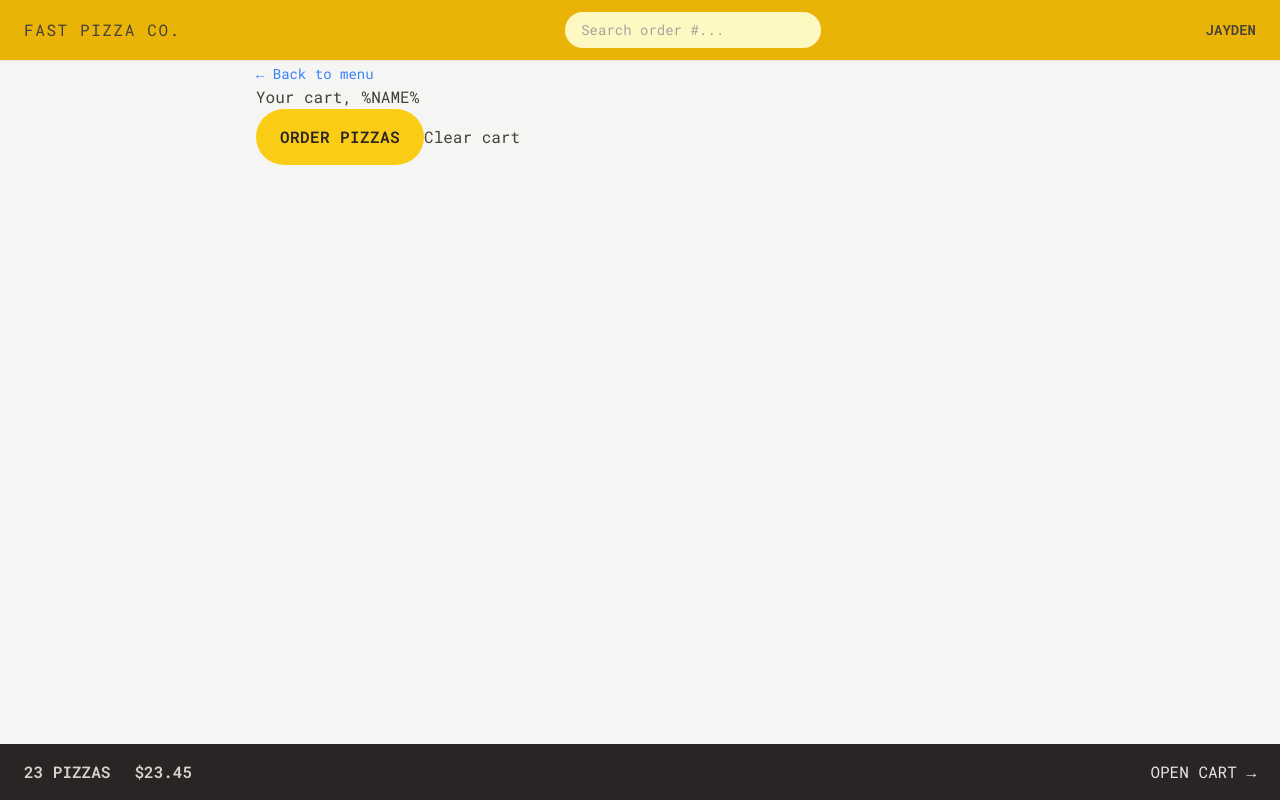
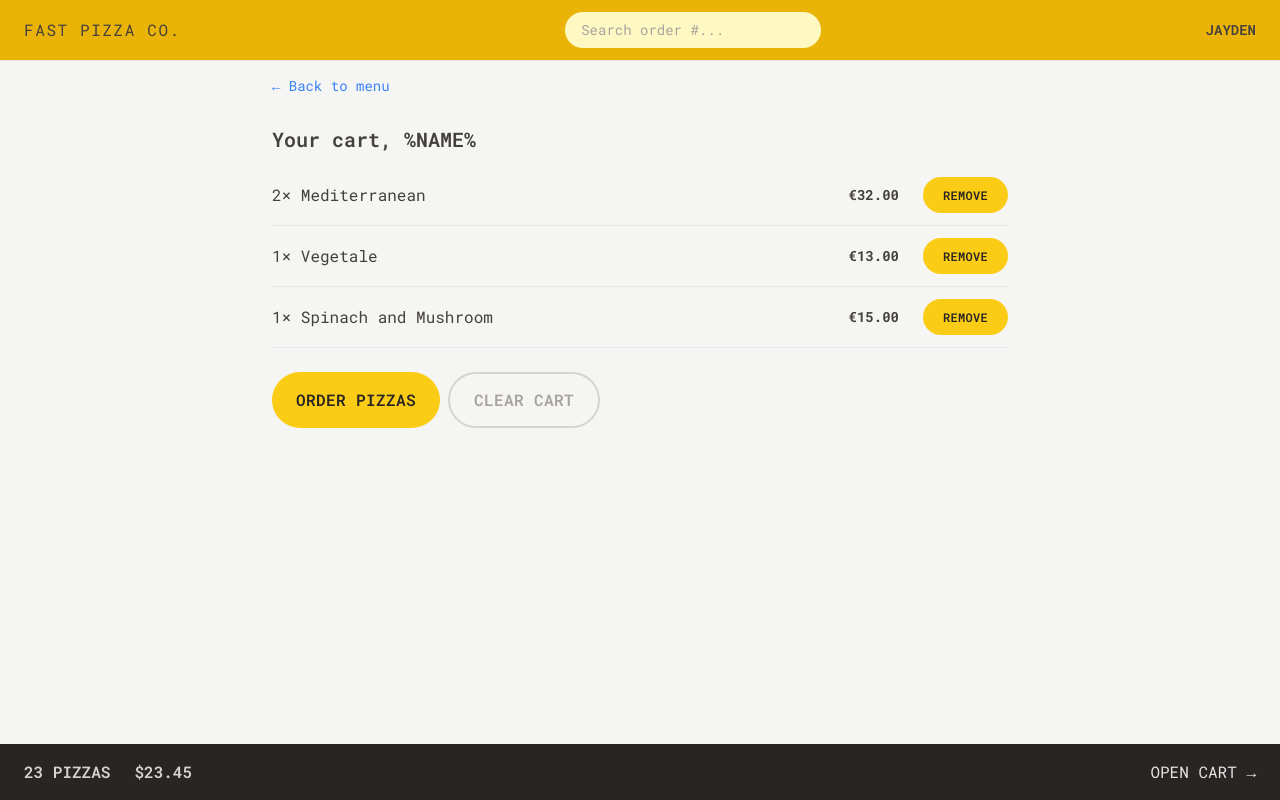
Before and after one commit to jayden-n/fast-pizza, a React (Vite) app: page /cart in a window 1280 px wide. Built offline with nearby package versions, Linux system fonts and the light colour scheme.

Commit message:
refactor: style users cart

```diff
--- a/src/UI/Button.jsx
+++ b/src/UI/Button.jsx
@@ -9,6 +9,8 @@ const Button = ({ children, disabled, to, type }) => {
     // make sure to have space between extended style with the BASE
     primary: base + ' px-4 py-3 md:px-6 md:py-4',
     small: base + ' px-4 py-2 md:px-5 md:py-2.5 text-xs',
+    secondary:
+      'inline-block rounded-full border-2 border-stone-300 font-semibold uppercase tracking-wide text-stone-400 transition-colors duration-300 hover:bg-stone-300 focus:bg-stone-300 hover:text-stone-800 focus:text-stone-800  focus:outline-none focus:ring focus:ring-stone-200 focus:ring-offset-2 disabled:cursor-not-allowed px-4 py-2.5 md:px-6 md:py-3.5',
   };
 
   if (to)
--- a/src/features/cart/Cart.jsx
+++ b/src/features/cart/Cart.jsx
@@ -1,6 +1,7 @@
 import { Link } from 'react-router-dom';
 import LinkButton from '../../UI/LinkButton';
 import Button from '../../UI/Button';
+import CartItem from './CartItem';
 
 const fakeCart = [
   {
@@ -30,17 +31,22 @@ function Cart() {
   const cart = fakeCart;
 
   return (
-    <div>
+    <div className="px-4 py-3">
       <LinkButton to="/menu">&larr; Back to menu</LinkButton>
 
-      <h2>Your cart, %NAME%</h2>
+      <h2 className="mt-7 text-xl font-semibold">Your cart, %NAME%</h2>
 
-      <div>
+      <ul className="mt-3 divide-y divide-stone-200 border-b">
+        {cart.map((item) => (
+          <CartItem item={item} key={item.pizzaId} />
+        ))}
+      </ul>
+
+      <div className="mt-6 space-x-2">
         <Button to="/order/new" type="primary">
           Order pizzas
         </Button>
-
-        <button>Clear cart</button>
+        <Button type="secondary">Clear cart</Button>
       </div>
     </div>
   );
--- a/src/features/cart/CartItem.jsx
+++ b/src/features/cart/CartItem.jsx
@@ -1,13 +1,17 @@
+import Button from '../../UI/Button';
+import { formatCurrency } from '../../utils/helpers';
+
 function CartItem({ item }) {
   const { pizzaId, name, quantity, totalPrice } = item;
 
   return (
-    <li>
-      <p>
+    <li className="py-3 sm:flex sm:items-center sm:justify-between">
+      <p className="mb-1 sm:mb-0">
         {quantity}&times; {name}
       </p>
-      <div>
-        <p>{formatCurrency(totalPrice)}</p>
+      <div className="flex items-center justify-between sm:gap-6">
+        <p className="text-sm font-bold">{formatCurrency(totalPrice)}</p>
+        <Button type="small">Remove</Button>
       </div>
     </li>
   );
```
